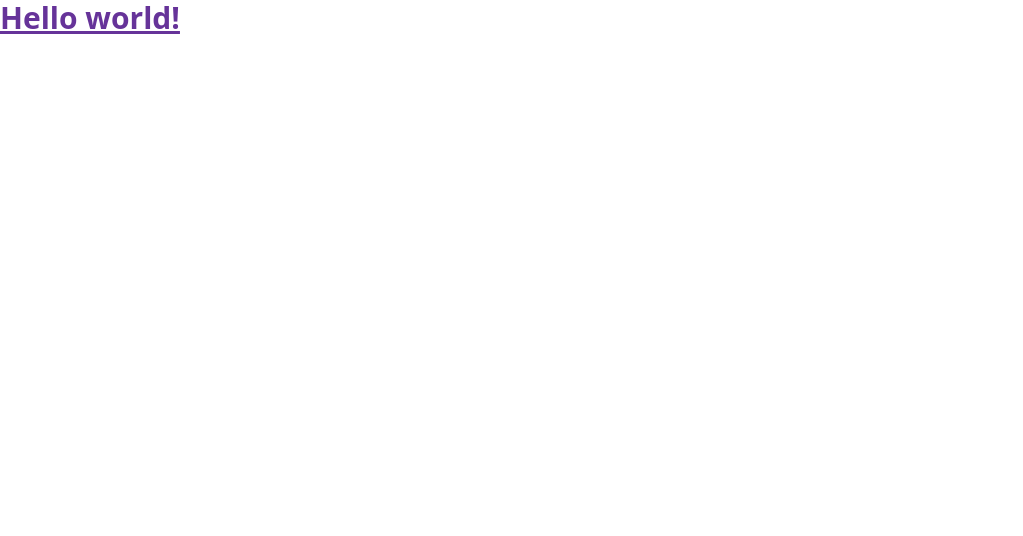
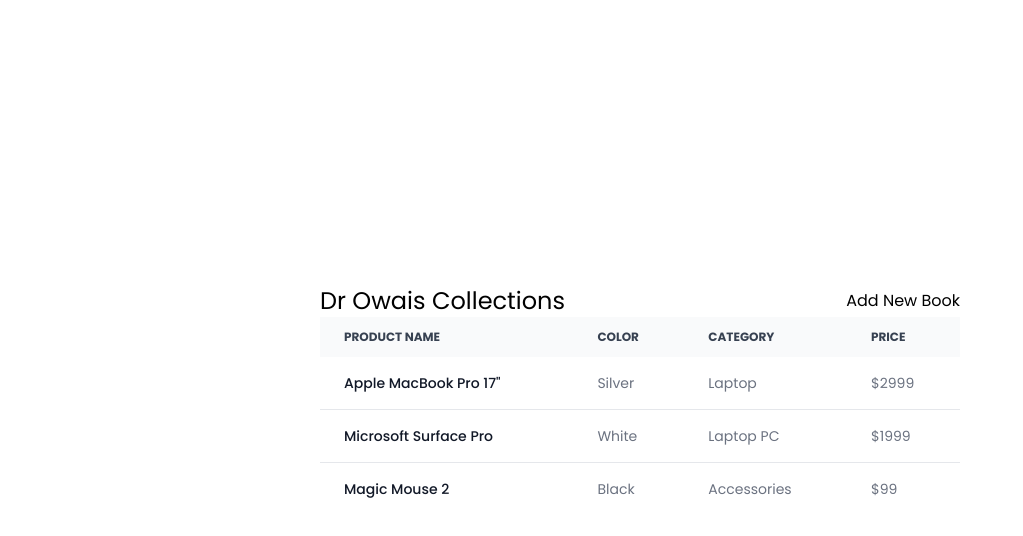
Before and after one commit to Owais-Sonija/odin-book-library, a plain HTML site: page index.html in a window 1280 px wide. Shown: the whole page, without its empty margins (0-1023 px from the left). Drawn offline with nearby package versions, Linux system fonts and the light colour scheme.

Commit message:
Added Custom Font to Tailwind

```diff
--- a/index.html
+++ b/index.html
@@ -6,12 +6,91 @@
     <title>Book Library</title>
     <link rel="stylesheet" href="style.css" />
     <script src="https://cdn.tailwindcss.com"></script>
-
+    <link rel="preconnect" href="https://fonts.googleapis.com">
+    <link rel="preconnect" href="https://fonts.gstatic.com" crossorigin>
+    <link href="https://fonts.googleapis.com/css2?family=Poppins:ital,wght@0,100;0,200;0,300;0,400;0,500;0,600;0,700;0,800;0,900;1,100;1,200;1,300;1,400;1,500;1,600;1,700;1,800;1,900&display=swap" rel="stylesheet">    <script>
+      tailwind.config = {
+        theme: {
+          extend: {
+            fontFamily: {
+              poppins: ["Poppins","sans-serif"],
+            }
+          }
+        }
+      }
+    </script>
   </head>
   <body>
-    <h1 class="text-3xl font-bold underline">
-        Hello world!
-      </h1>
+    <div class="page font-poppins">
+      <main class="main flex items-center justify-center min-h-screen flex-col">
+        <div
+          class="container flex items-center flex-col justify-between w-[40rem]"
+        >
+          <div class="books_header flex items-center justify-between w-full">
+            <h1 class="text-2xl">Dr Owais Collections</h1>
+            <button>Add New Book</button>
+          </div>
+          <div class="books_body w-full">
+            <div class="relative overflow-x-auto">
+              <table
+                class="w-full text-sm text-left rtl:text-right text-gray-500 dark:text-gray-400"
+              >
+                <thead
+                  class="text-xs text-gray-700 uppercase bg-gray-50 dark:bg-gray-700 dark:text-gray-400"
+                >
+                  <tr>
+                    <th scope="col" class="px-6 py-3">Product name</th>
+                    <th scope="col" class="px-6 py-3">Color</th>
+                    <th scope="col" class="px-6 py-3">Category</th>
+                    <th scope="col" class="px-6 py-3">Price</th>
+                  </tr>
+                </thead>
+                <tbody>
+                  <tr
+                    class="bg-white border-b dark:bg-gray-800 dark:border-gray-700"
+                  >
+                    <th
+                      scope="row"
+                      class="px-6 py-4 font-medium text-gray-900 whitespace-nowrap dark:text-white"
+                    >
+                      Apple MacBook Pro 17"
+                    </th>
+                    <td class="px-6 py-4">Silver</td>
+                    <td class="px-6 py-4">Laptop</td>
+                    <td class="px-6 py-4">$2999</td>
+                  </tr>
+                  <tr
+                    class="bg-white border-b dark:bg-gray-800 dark:border-gray-700"
+                  >
+                    <th
+                      scope="row"
+                      class="px-6 py-4 font-medium text-gray-900 whitespace-nowrap dark:text-white"
+                    >
+                      Microsoft Surface Pro
+                    </th>
+                    <td class="px-6 py-4">White</td>
+                    <td class="px-6 py-4">Laptop PC</td>
+                    <td class="px-6 py-4">$1999</td>
+                  </tr>
+                  <tr class="bg-white dark:bg-gray-800">
+                    <th
+                      scope="row"
+                      class="px-6 py-4 font-medium text-gray-900 whitespace-nowrap dark:text-white"
+                    >
+                      Magic Mouse 2
+                    </th>
+                    <td class="px-6 py-4">Black</td>
+                    <td class="px-6 py-4">Accessories</td>
+                    <td class="px-6 py-4">$99</td>
+                  </tr>
+                </tbody>
+              </table>
+            </div>
+          </div>
+        </div>
+      </main>
+    </div>
+
     <script src="/script.js"></script>
   </body>
 </html>
--- a/style.css
+++ b/style.css
@@ -1,3 +1,8 @@
-h1{
-    color: rebeccapurple;
+
+
+
+* {
+    box-sizing: border-box;
+    padding: 0;
+    margin: 0;
 }
```
Also changed, not shown: tailwind.config.js (added).
